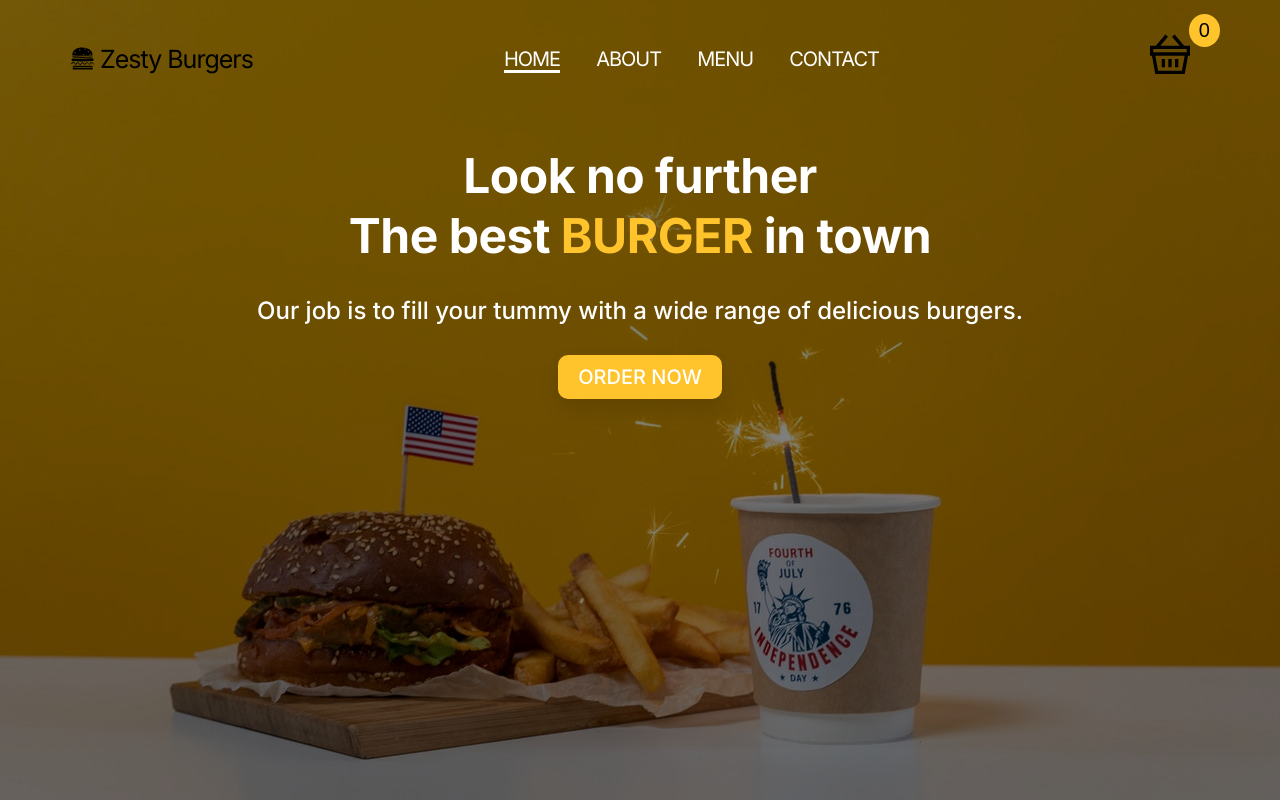
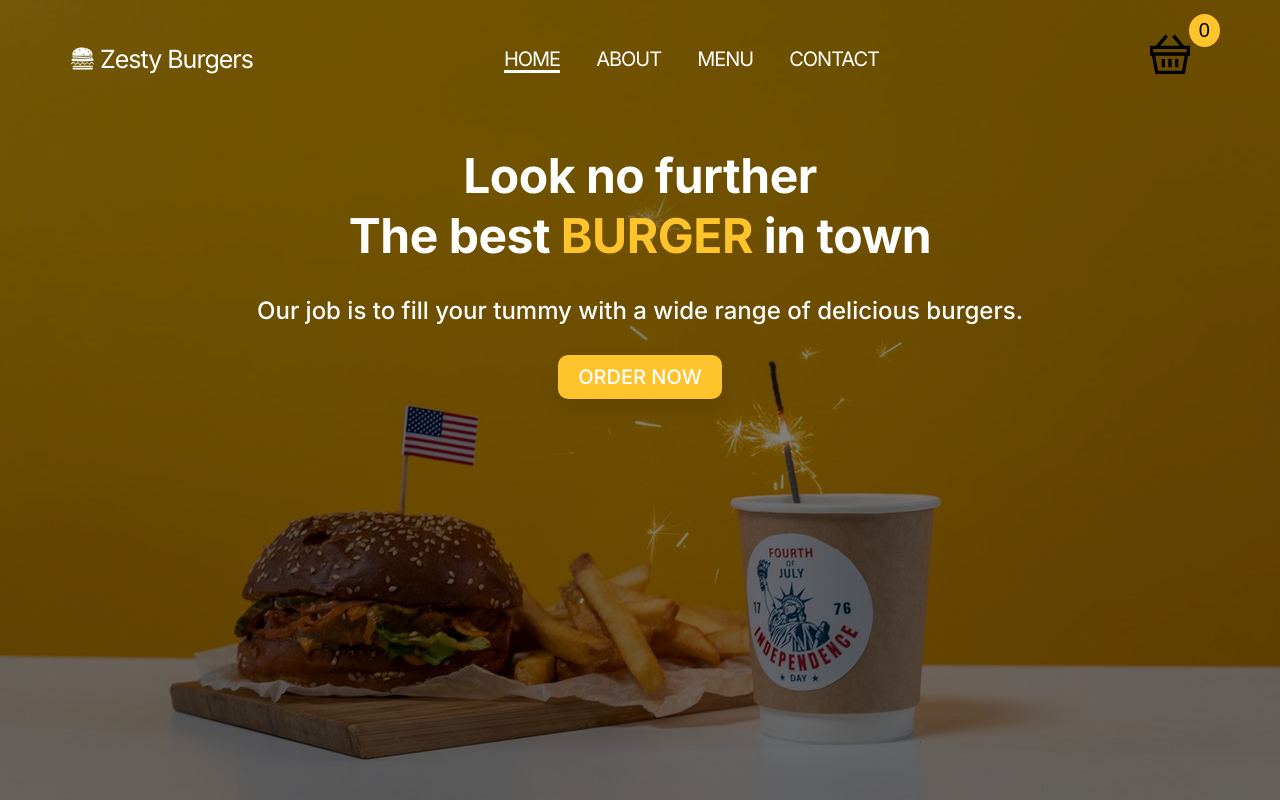
Before and after one commit to frankiecflam/react-zesty-burger, a React (Create React App) app: page / in a window 1280 px wide. Built offline with nearby package versions, Linux system fonts and the light colour scheme.

Commit message:
update navlogo color

```diff
--- a/src/components/Header/NavLogo.css
+++ b/src/components/Header/NavLogo.css
@@ -17,3 +17,9 @@
   z-index: 9999;
   color: #000;
 }
+
+@media only screen and (min-width: 75em) {
+  .nav__logo {
+    color: #fff;
+  }
+}
```
